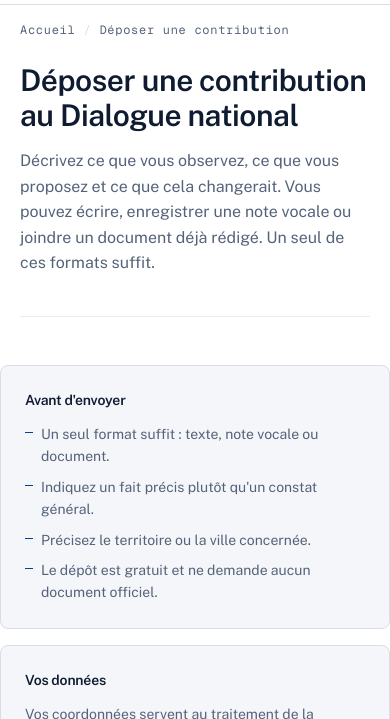
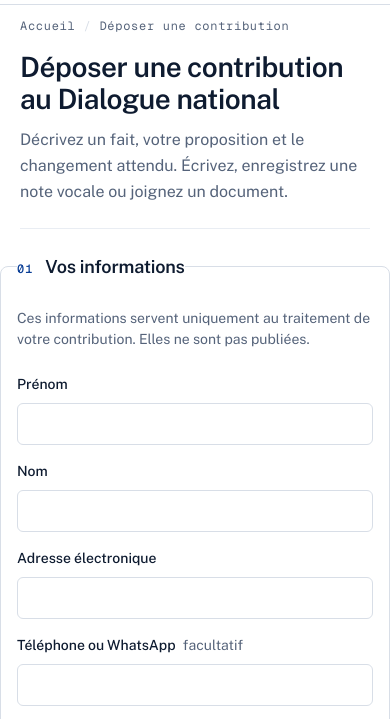
Before and after one commit to harnoldmub/dialogue, a website built with Vite: page participer.html in a window 390 px wide. Shown: the part 100-819 px from the top of the page. Built offline with nearby package versions, Linux system fonts and the light colour scheme.

Commit message:
Simplify mobile contribution page

```diff
--- a/participer.html
+++ b/participer.html
@@ -53,7 +53,7 @@
         </nav>
 
         <div class="form-intro" id="intro">          <h1>Déposer une contribution au Dialogue national</h1>
-          <p class="lead">Décrivez ce que vous observez, ce que vous proposez et ce que cela changerait. Vous pouvez écrire, enregistrer une note vocale ou joindre un document déjà rédigé. Un seul de ces formats suffit.</p>
+          <p class="lead">Décrivez un fait, votre proposition et le changement attendu. Écrivez, enregistrez une note vocale ou joignez un document.</p>
         </div>
       </div>
 
--- a/src/participer.css
+++ b/src/participer.css
@@ -111,7 +111,12 @@ audio{width:100%;max-width:420px;margin-top:16px}
   .form-aside{position:static;order:-1}
 }
 @media(max-width:760px){
-  .form-intro h1,.confirmation h1,.static-page h1{font-size:30px}
+  .breadcrumb{padding:12px 0}
+  .form-intro{padding:4px 0 24px}
+  .form-intro h1,.confirmation h1,.static-page h1{font-size:28px}
+  .form-intro .lead{margin-top:12px}
+  .form-layout{gap:24px;padding:24px 0 56px}
+  .form-aside{display:none}
   .fields{grid-template-columns:1fr}
   .form-step{padding:16px}
   .reference{font-size:20px}
```
Also changed, not shown: index.html (+1 -1 lines).
